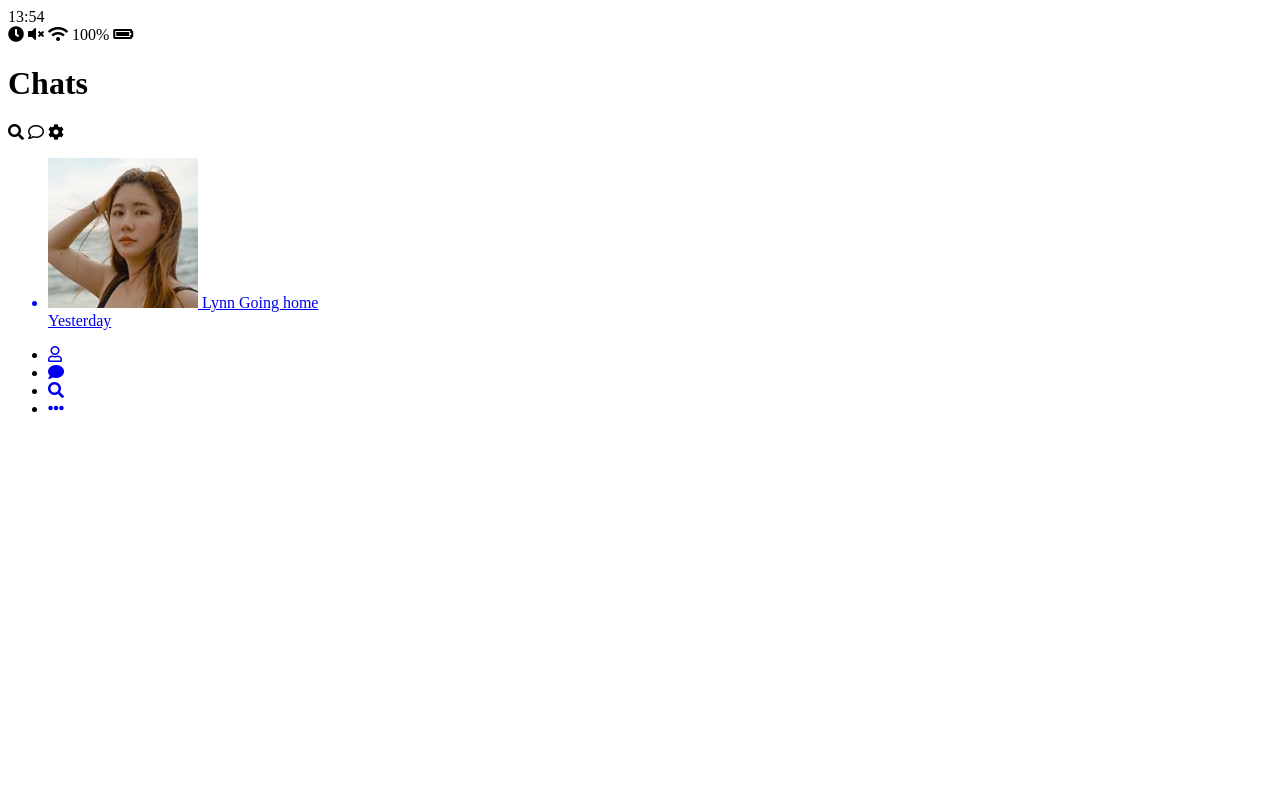
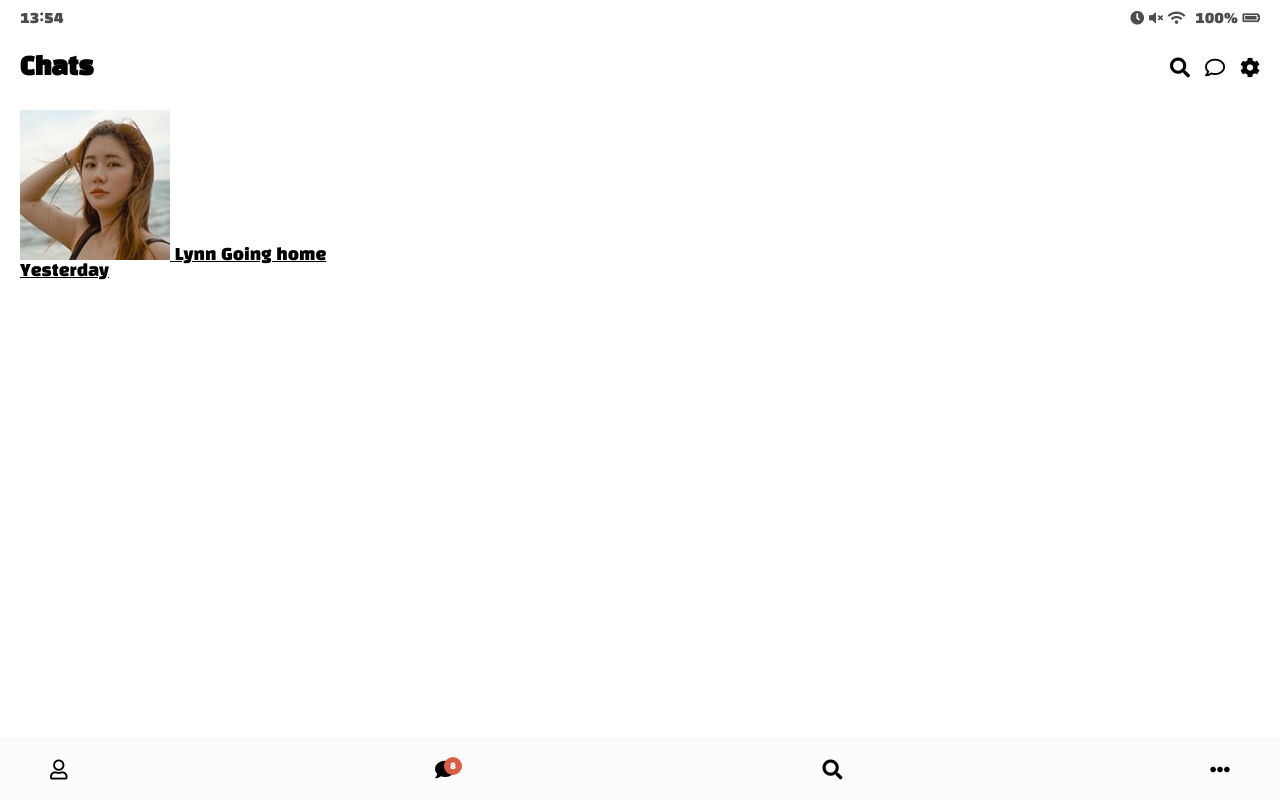
Before and after one commit to SeorangLee/kakao-clone, a plain HTML site: page index.html in a window 1280 px wide. Drawn offline with Linux system fonts and the light colour scheme.

Commit message:
lecture2.5
lecture 2.5

```diff
--- /dev/null
+++ b/css/header.css
@@ -0,0 +1,28 @@
+.header {
+  display: flex;
+  justify-content: space-between;
+  align-items: center;
+  margin-bottom: 30px;
+
+}
+
+.header .header__title {
+  font-size: 24px;
+  font-weight: 600;
+}
+
+.header .header__icon {
+  font-size: 20px;
+  margin-left: 15px;
+  cursor: pointer;
+}
+
+.header .header__header-column {
+  display: flex;
+  align-items: center;
+}
+
+.header .header__back-btn{
+    font-size: : 22px;
+    margin-right: 20px;
+}
--- /dev/null
+++ b/css/nav-bar.css
@@ -0,0 +1,37 @@
+.nav {
+  position: fixed;
+  width: 100%;
+  background-color: #fcfcfc;
+  padding: 20px 50px;
+  left: 0px;
+  bottom: 0px;
+  border-top: 1px solid #f7f7f7;
+}
+
+.nav .nav__list {
+  display: flex;
+  justify-content: space-between;
+}
+
+.nav i {
+  font-size: 20px;
+}
+
+.nav .nav__list-link {
+  position: relative;
+}
+
+.nav .nav__badge {
+  position: absolute;
+  top: -7px;
+  right: -7px;
+  font-size: 10px;
+  color: white;
+  background-color: #dc5d46;
+  width: 18px;
+  height: 18px;
+  display: flex;
+  justify-content: center;
+  align-items: center;
+  border-radius: 50%;
+}
--- /dev/null
+++ b/css/reset.css
@@ -0,0 +1,129 @@
+/* http://meyerweb.com/eric/tools/css/reset/
+   v2.0 | 20110126
+   License: none (public domain)
+*/
+
+html,
+body,
+div,
+span,
+applet,
+object,
+iframe,
+h1,
+h2,
+h3,
+h4,
+h5,
+h6,
+p,
+blockquote,
+pre,
+a,
+abbr,
+acronym,
+address,
+big,
+cite,
+code,
+del,
+dfn,
+em,
+img,
+ins,
+kbd,
+q,
+s,
+samp,
+small,
+strike,
+strong,
+sub,
+sup,
+tt,
+var,
+b,
+u,
+i,
+center,
+dl,
+dt,
+dd,
+ol,
+ul,
+li,
+fieldset,
+form,
+label,
+legend,
+table,
+caption,
+tbody,
+tfoot,
+thead,
+tr,
+th,
+td,
+article,
+aside,
+canvas,
+details,
+embed,
+figure,
+figcaption,
+footer,
+header,
+hgroup,
+menu,
+nav,
+output,
+ruby,
+section,
+summary,
+time,
+mark,
+audio,
+video {
+  margin: 0;
+  padding: 0;
+  border: 0;
+  font-size: 100%;
+  font: inherit;
+  vertical-align: baseline;
+}
+/* HTML5 display-role reset for older browsers */
+article,
+aside,
+details,
+figcaption,
+figure,
+footer,
+header,
+hgroup,
+menu,
+nav,
+section {
+  display: block;
+}
+body {
+  line-height: 1;
+}
+ol,
+ul {
+  list-style: none;
+}
+blockquote,
+q {
+  quotes: none;
+}
+blockquote:before,
+blockquote:after,
+q:before,
+q:after {
+  content: "";
+  content: none;
+}
+table {
+  border-collapse: collapse;
+  border-spacing: 0;
+}
--- /dev/null
+++ b/css/status-bar.css
@@ -0,0 +1,14 @@
+.status-bar {
+  display: flex;
+  justify-content: space-between;
+  margin-bottom: 30px;
+  opacity: 0.7;
+}
+
+.status-bar i {
+  font-size: 14px;
+}
+
+.status-bar .status-bar__battery-level {
+  margin-left: 5px;
+}
--- /dev/null
+++ b/css/styles.css
@@ -0,0 +1,20 @@
+@import url("https://fonts.googleapis.com/css2?family=Black+Han+Sans&family=Roboto:wght@700&display=swap");
+@import "reset.css";
+@import "status-bar.css";
+@import "header.css";
+@import "nav-bar.css";
+
+*{
+    box-sizing: border-box;
+}
+
+body{
+    background-color: :white;
+    padding:10px 20px;
+    color: #020202;
+    font-family: 'Black Han Sans', 'Roboto',  sans-serif;
+}
+
+a{
+    color:inherit;
+}
--- a/index.html
+++ b/index.html
@@ -7,6 +7,7 @@
       rel="stylesheet"
       href="https://cdnjs.cloudflare.com/ajax/libs/font-awesome/5.13.0/css/all.min.css"
     />
+    <link rel="stylesheet" href="css/styles.css" />
     <title>Chats | Kakao Clone</title>
   </head>
   <body>
@@ -71,6 +72,7 @@
         </li>
         <li class="nav__list-item">
           <a href="index.html" class="nav__list-link">
+            <div class="nav__badge">8</div>
             <i class="fas fa-comment"></i
           ></a>
         </li>
```
Also changed, not shown: chat.html (+2 -1 lines), find.html (+1 -0 lines), friends.html (+1 -0 lines), more.html (+1 -0 lines), settings.html (+2 -1 lines).
